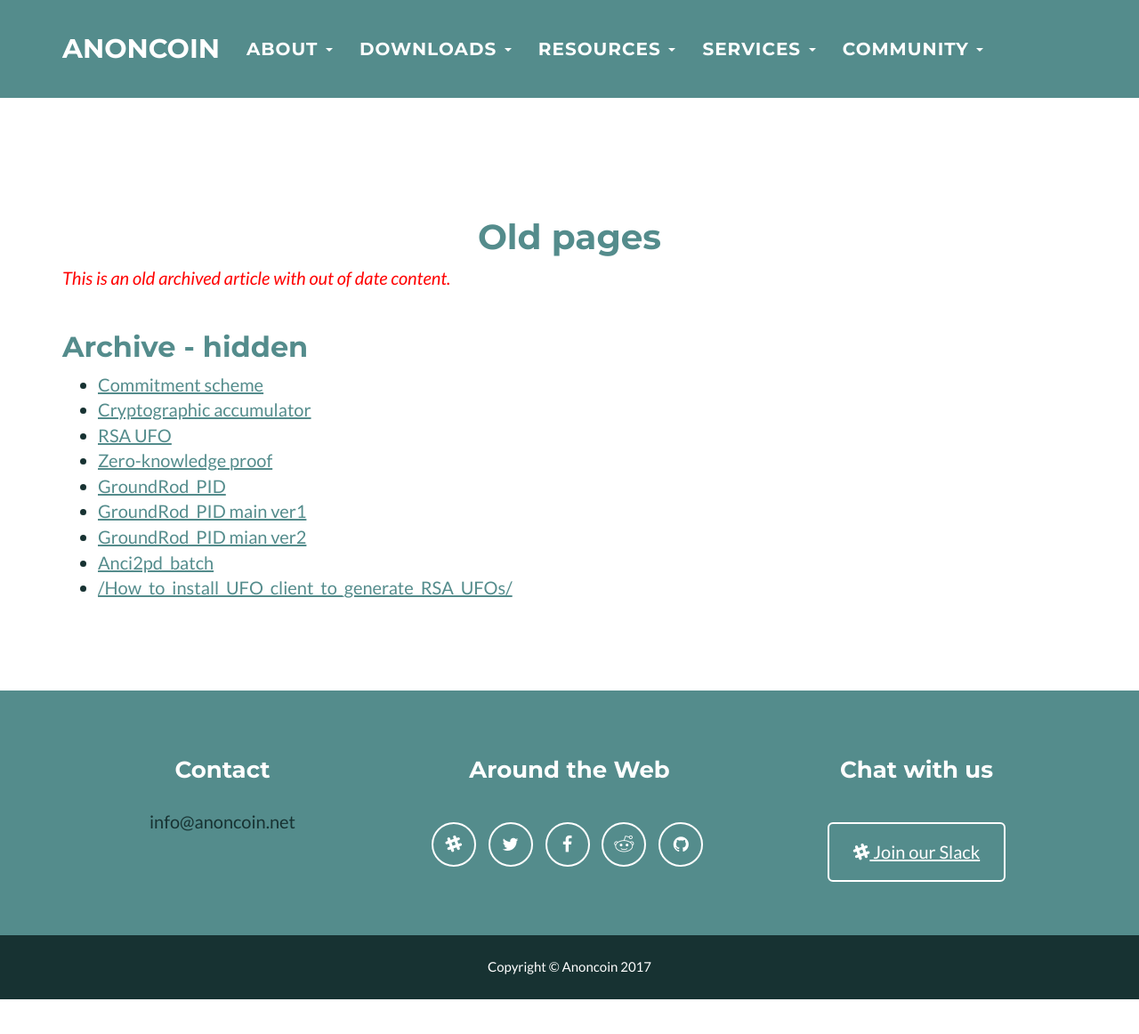
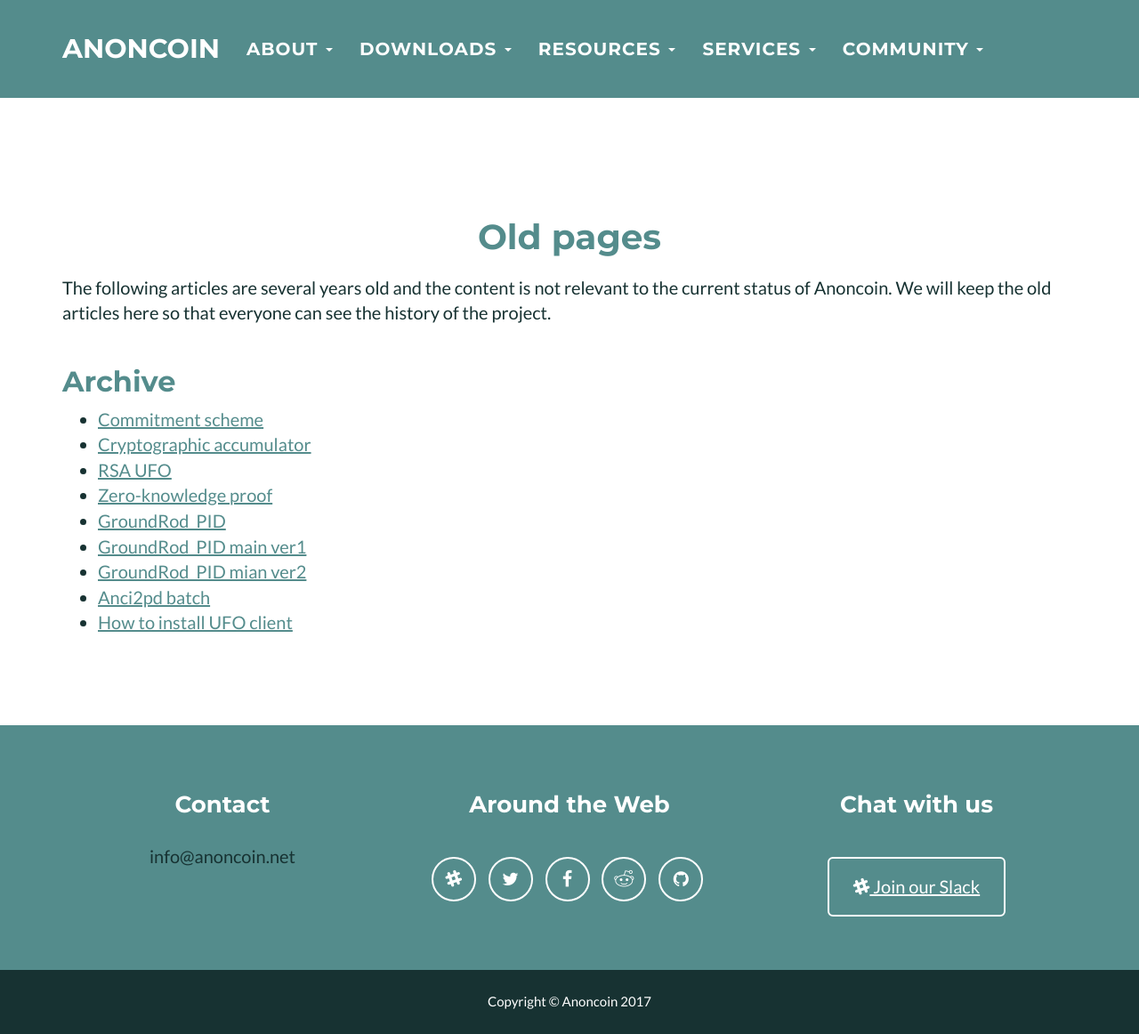
Before and after one commit to Anoncoin/anoncoin-website, a Jekyll site: the page built from old_articles/old_pages.md, in a window 1280 px wide and 1162 px high. Shown: the whole window at 89% size. Built offline with Jekyll 4.4.1, drawn with Linux system fonts in a browser that asks for light colours.

Commit message:
Update wiki page with link to old articles

```diff
--- a/old_articles/old_pages.md
+++ b/old_articles/old_pages.md
@@ -1,12 +1,13 @@
 ---
-layout: old_page
+layout: page
 title: Old pages
 menus: header
-permalink: /old_pages/
+permalink: /Old_pages/
 ---
 
+The following articles are several years old and the content is not relevant to the current status of Anoncoin. We will keep the old articles here so that everyone can see the history of the project.
 
-## Archive - hidden
+## Archive
 *   [Commitment scheme](/Commitment_scheme "Commitment scheme")
 *   [Cryptographic accumulator](/Cryptographic_accumulator "Cryptographic accumulator")
 *   [RSA UFO](/RSA_UFO "RSA UFO")
@@ -14,5 +15,5 @@ permalink: /old_pages/
 *   [GroundRod_PID](/GroundRod_PID "GroundRod PID")
 *   [GroundRod_PID main ver1](/GroundRod_PID_main_ver1/ "GroundRod PID 1")
 *   [GroundRod_PID mian ver2](/GroundRod_PID_main_ver2/ "GroundRod PID 2")
-*   [Anci2pd_batch](/Anci2pd_batch/ )
-*   [/How_to_install_UFO_client_to_generate_RSA_UFOs/](/How_to_install_UFO_client_to_generate_RSA_UFOs/ )
+*   [Anci2pd batch](/Anci2pd_batch/ )
+*   [How to install UFO client](/How_to_install_UFO_client_to_generate_RSA_UFOs/ )
```
Also changed, not shown: resources/Wiki.md (+2 -0 lines).
